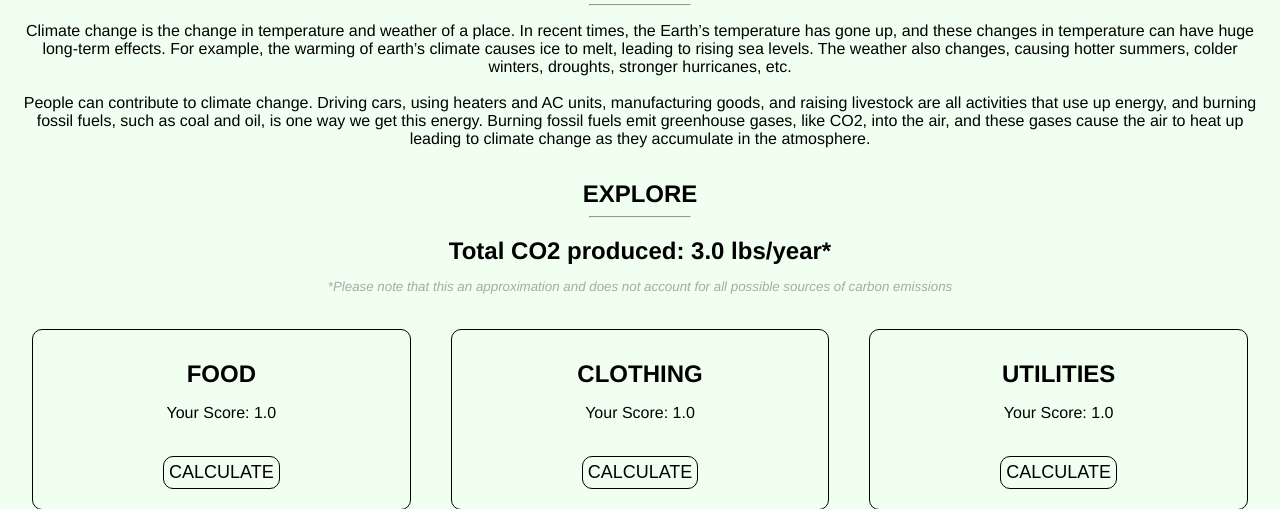
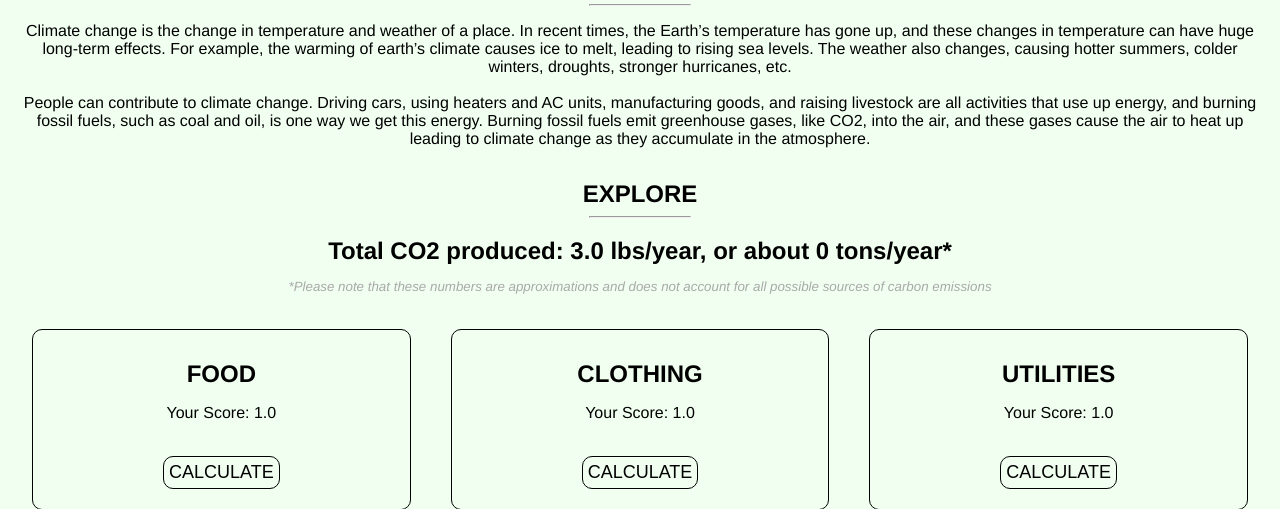
Before and after one commit to ryanlee4761/Carbometer, a Flask app: page / in a window 1280 px wide. Shown: the part 576-1085 px from the top of the page. Run offline with Flask 2, Linux system fonts and the light colour scheme; the visitor is signed in with stand-in values (Sample User, id 1).

Commit message:
Added tons/year to total co2 message

```diff
--- a/app.py
+++ b/app.py
@@ -35,9 +35,11 @@ def create_app(test_config=None):
             utilitiesco2 = None
 
         totalco2 = None
+        totaltons = None
         if foodco2 and clothingco2 and utilitiesco2:
             totalco2 = foodco2 + clothingco2 + utilitiesco2
             totalco2 = round(totalco2, 2)
+            totaltons = int(totalco2//2000)
             totalco2 = "{:,}".format(totalco2)
 
         if foodco2:
@@ -47,7 +49,7 @@ def create_app(test_config=None):
         if utilitiesco2:
             utilitiesco2 = "{:,}".format(utilitiesco2)
 
-        return render_template('index.html', foodco2=foodco2, clothingco2=clothingco2, utilitiesco2=utilitiesco2, totalco2=totalco2)
+        return render_template('index.html', foodco2=foodco2, clothingco2=clothingco2, utilitiesco2=utilitiesco2, totalco2=totalco2, totaltons=totaltons)
 
     @app.route("/food", methods=("GET", "POST"))
     def food():
--- a/templates/index.html
+++ b/templates/index.html
@@ -29,9 +29,10 @@
 <hr>
 {% if totalco2 != None %}
 <h2>
-  Total CO2 produced: {{ totalco2 }} lbs/year*
+  Total CO2 produced: {{ totalco2 }} lbs/year, or about {{ totaltons }} tons/year*
 </h2>
-<p class="caption">*Please note that this an approximation and does not account for all possible sources of carbon
+<p class="caption">*Please note that these numbers are approximations and does not account for all possible sources of
+  carbon
   emissions</p>
 {% else %}
 <p class="caption">
```
